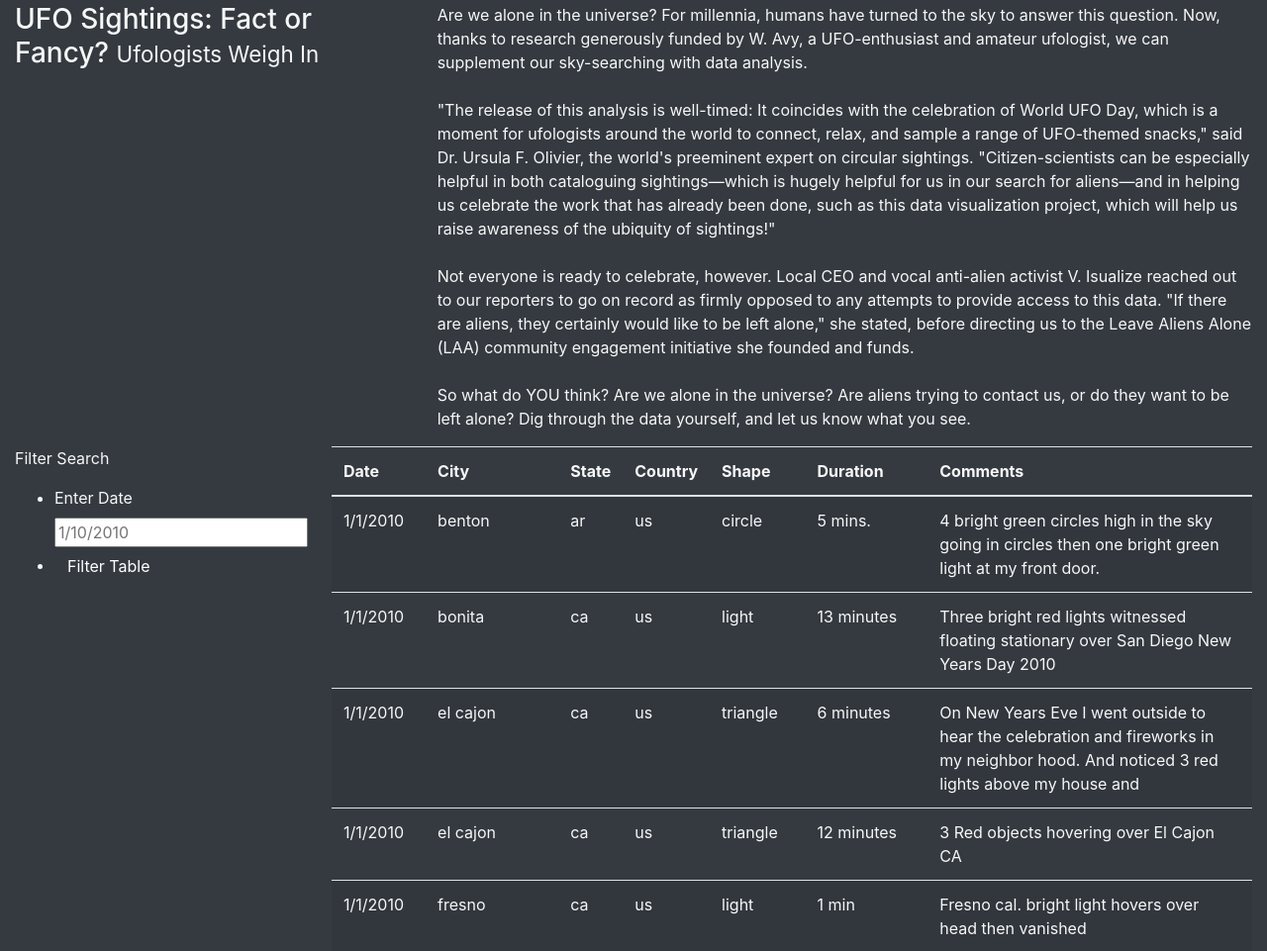
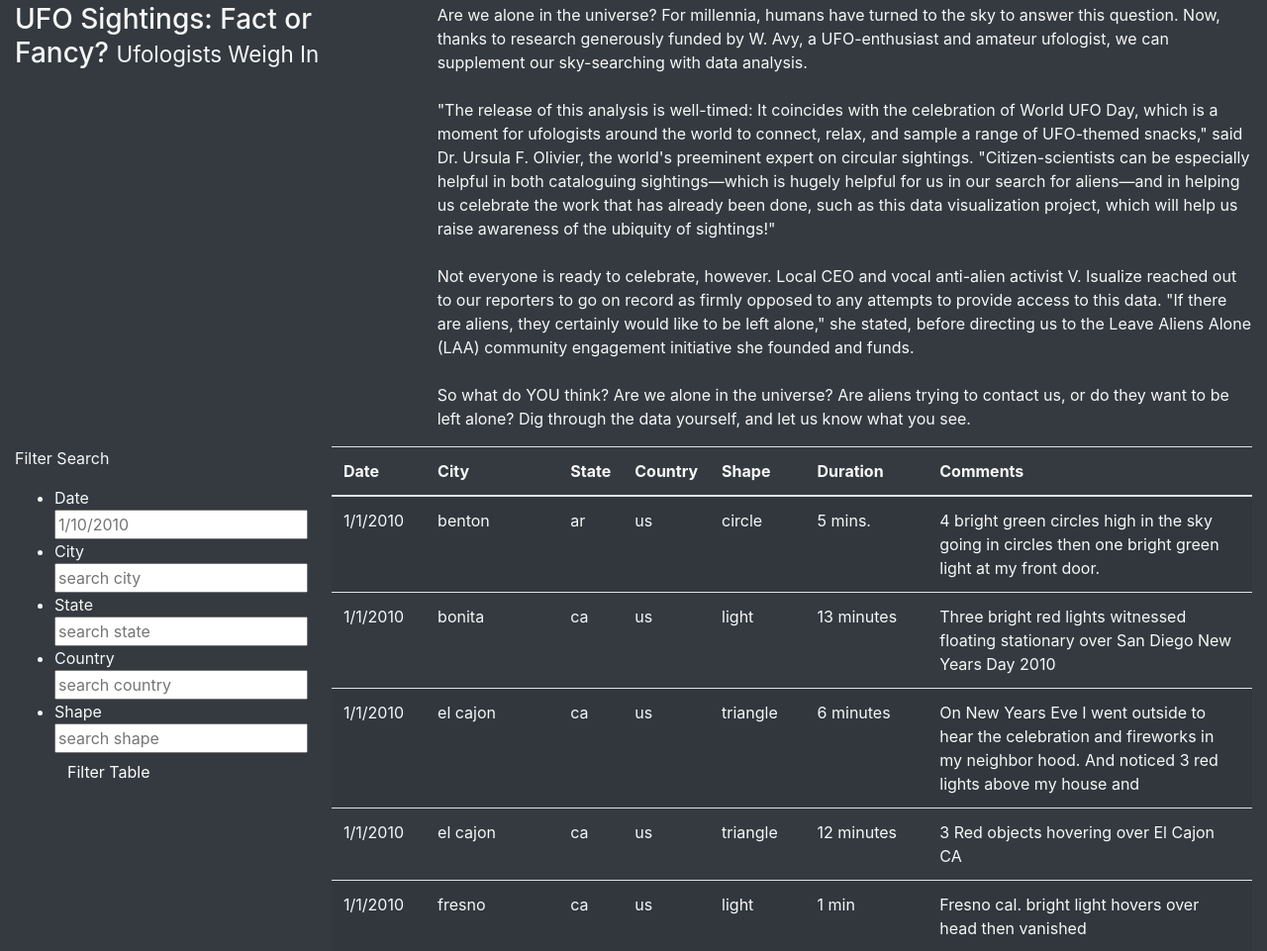
Before and after one commit to Shannon-Goddard/Goddard_Shannon_UFOs, a plain HTML site: page index.html in a window 1280 px wide. Shown: the part 288-1249 px from the top of the page at 99% size. Drawn offline with nearby package versions, Linux system fonts and the light colour scheme.

Commit message:
Add files via upload

```diff
--- a/index.html
+++ b/index.html
@@ -4,6 +4,9 @@
     <meta charset="UTF-8">
     <meta name="viewport" content="width=device-width, initial-scale=1.0">
     <meta http-equiv="X-UA-Compatible" content="ie=edge">
+    <style>
+        input{display: block;margin-left: 50px}
+    </style>
     <title>UFO Finder</title>
     <link
       rel="stylesheet"
@@ -41,20 +44,31 @@
         <div class="row">
           <div class="col-md-3">
             <form class="bg-dark">
-                <p>Filter Search</p>
+                <p id="log">Filter Search</p>
                 <ul class="bg-dark" class="list-group">
                     <li class="bg-dark" class="list-group-item">
-                        <label for="date">Enter Date</label>
-                        <input type="text" placeholder="1/10/2010" id="datetime" />
+                        Date <input type="text" name="search" placeholder="1/10/2010" id="datetime" />
+
+                    <li class="bg-dark" class="list-group-item">
+                        City <input style="text-transform: lowercase" type="text" name="search" placeholder="Search city" id="city" />
+
+                    <li class="bg-dark" class="list-group-item">
+                        State <input style="text-transform: lowercase" type="text" name="search" placeholder="Search state" id="state" />
+
+                    <li class="bg-dark" class="list-group-item">
+                        Country <input style="text-transform: lowercase" type="text" name="search" placeholder="Search country" id="country" />
+
+                    <li class="bg-dark" class="list-group-item">
+                        Shape <input style="text-transform: lowercase" type="text" name="search" placeholder="Search shape" id="shape" />
                     </li>
-                    <li class="bg-dark" class="list-group-item">
+
                         <button id="filter-btn" type="button" class="btn btn-dark">Filter Table</button>
                     </li>
                 </ul>
               </form>
           </div>
           <div class="col-md-9">
-            <table class="table table-striped">
+            <table id="table" class="table table-striped">
               <thead>
                 <tr>
                   <th>Date</th>
@@ -71,6 +85,8 @@
           </div>
         </div>
       </div>
+      <script>
+      </script>
       <script src="https://cdnjs.cloudflare.com/ajax/libs/d3/4.11.0/d3.js"></script>
       <script src="static/js/data.js"></script>
       <script src="static/js/app.js"></script>
```
